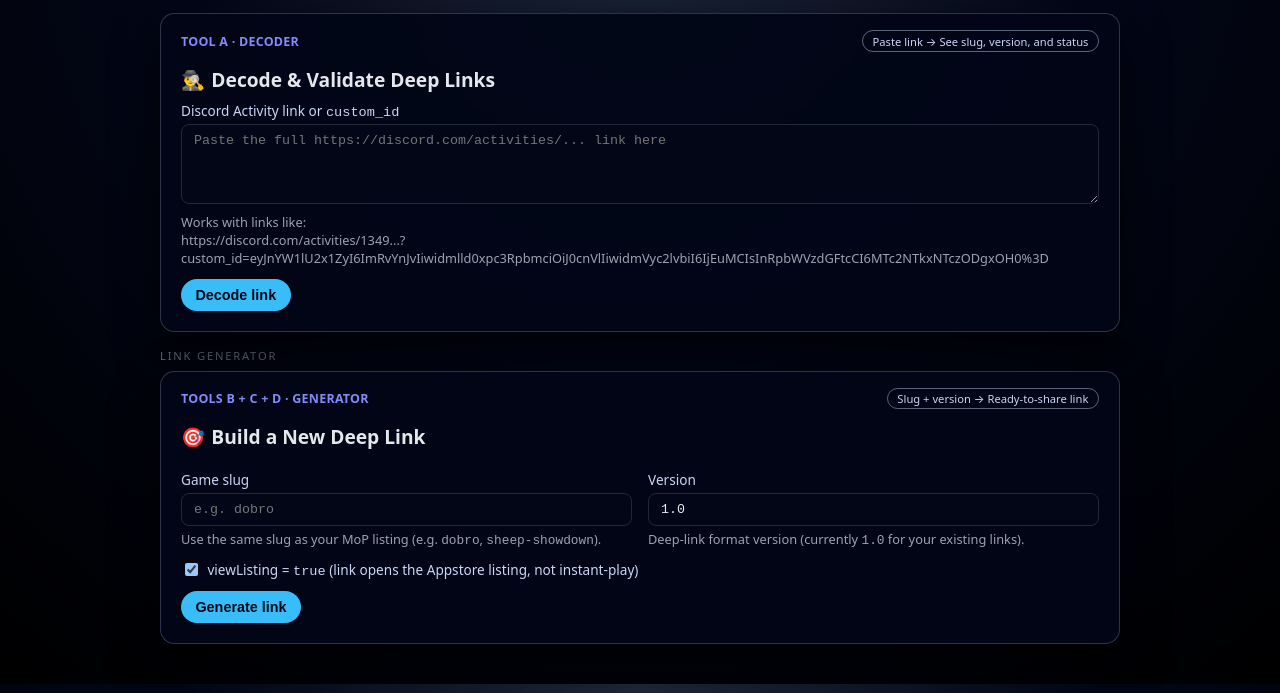
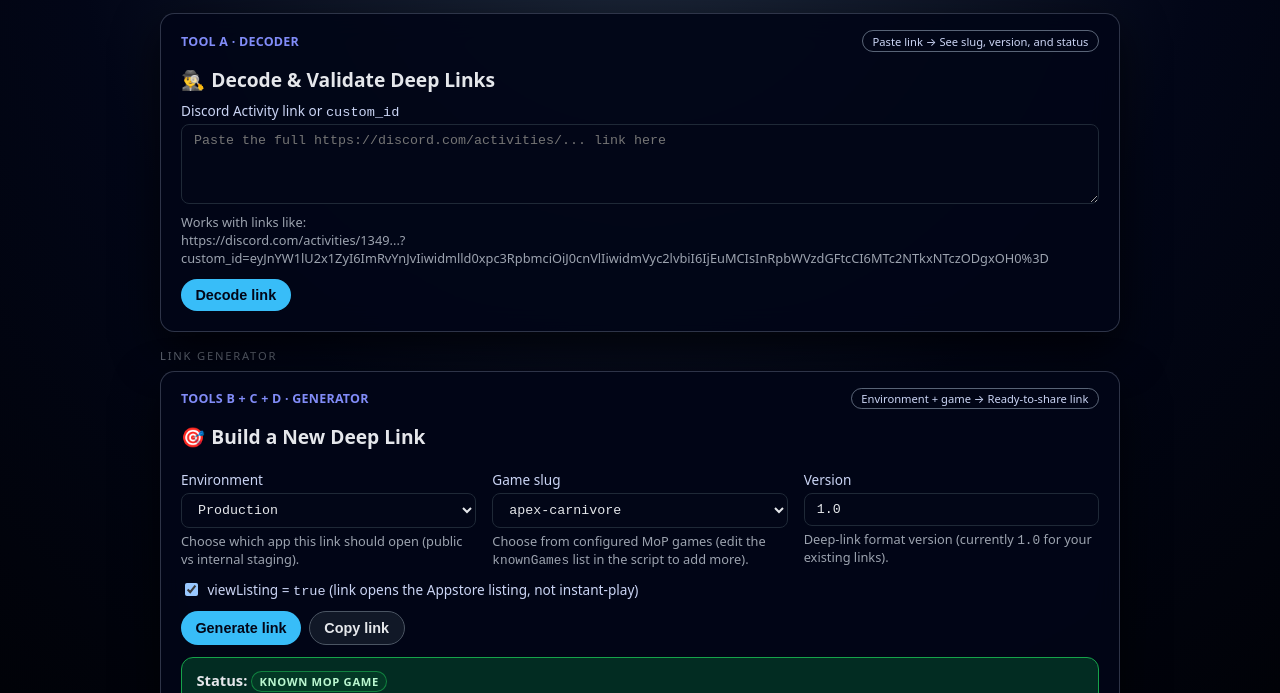
Before and after one commit to Keo-Jimal/mop-link-checker, a plain HTML site: page index.html in a window 1280 px wide. Both pictures are taken after a click on the button "Generate link". Shown: the part 107-800 px from the top of the page. Drawn offline with Linux system fonts and the light colour scheme.

Commit message:
dropdown game menu

```diff
--- a/index.html
+++ b/index.html
@@ -263,14 +263,24 @@
           <div class="card-title">Tools B + C + D · Generator</div>
           <h2><span class="emoji">🎯</span> Build a New Deep Link</h2>
         </div>
-        <div class="badge-pill">Slug + version → Ready-to-share link</div>
+        <div class="badge-pill">Environment + game → Ready-to-share link</div>
       </div>
 
       <div class="row">
         <div class="col">
-          <label for="genSlug">Game slug</label>
-          <input id="genSlug" type="text" placeholder="e.g. dobro" />
-          <div class="hint">Use the same slug as your MoP listing (e.g. <code>dobro</code>, <code>sheep-showdown</code>).</div>
+          <label for="envSelect">Environment</label>
+          <select id="envSelect">
+            <option value="prod">Production</option>
+            <option value="staging">Staging</option>
+          </select>
+          <div class="hint">Choose which app this link should open (public vs internal staging).</div>
+        </div>
+        <div class="col">
+          <label for="genSlugSelect">Game slug</label>
+          <select id="genSlugSelect"></select>
+          <div class="hint">
+            Choose from configured MoP games (edit the <code>knownGames</code> list in the script to add more).
+          </div>
         </div>
         <div class="col">
           <label for="genVersion">Version</label>
@@ -298,18 +308,83 @@
 
   <script>
     // 👉 CONFIG: update this list with your real MoP game slugs
-    // Example: ["dobro", "sheep-showdown", "masters-of-maple-syrup"]
     const knownGames = [
-      "dobro"
+      "apex-carnivore",
+      "azure",
+      "backgammon",
+      "bebop",
+      "bombastic",
+      "cavern-shuffle-maze-of-the-minotaur",
+      "dobro",
+      "dominos",
+      "downstream",
+      "fable-fury",
+      "fatal-feast",
+      "gingham",
+      "go",
+      "grendel-the-game-of-chaos-and-mayhem",
+      "masters-of-maple-syrup",
+      "monster-trick",
+      "moytura",
+      "my-little-scythe",
+      "nonaga",
+      "overgrown",
+      "propuh",
+      "reforest",
+      "sky-bloom",
+      "sky-bloom-clusters",
+      "solitaire",
+      "stamp-swap",
+      "super-team",
+      "timber-town",
+      "tortilla-takedown",
+      "trailblazers"
     ];
 
-    // 👉 CONFIG: your Discord Activity ID for Merchants of Play
-    // This should match the numeric ID in your existing deep links.
-    const ACTIVITY_ID = "1349059817079046165";
+    // 👉 CONFIG: your Discord Activity IDs for Merchants of Play
+    // Fill these in with your real IDs.
+    const PROD_ACTIVITY_ID = "1349059817079046165"; // current public app ID
+    const STAGING_ACTIVITY_ID = "1317219866318606336"; // ask devs for this
 
     let lastDecodedData = null;
     let lastDecodedSummaryText = "";
     let lastGeneratedLink = "";
+
+    function getActivityIdForEnv() {
+      const select = document.getElementById("envSelect");
+      if (!select) return PROD_ACTIVITY_ID;
+      return select.value === "staging" ? STAGING_ACTIVITY_ID : PROD_ACTIVITY_ID;
+    }
+
+    function populateSlugDropdown() {
+      const select = document.getElementById("genSlugSelect");
+      if (!select) return;
+
+      select.innerHTML = "";
+
+      if (!knownGames || knownGames.length === 0) {
+        const opt = document.createElement("option");
+        opt.value = "";
+        opt.textContent = "No known games configured";
+        opt.disabled = true;
+        opt.selected = true;
+        select.appendChild(opt);
+        return;
+      }
+
+      const sorted = [...knownGames].sort((a, b) =>
+        a.localeCompare(b, undefined, { sensitivity: "base" })
+      );
+
+      sorted.forEach((slug) => {
+        const opt = document.createElement("option");
+        opt.value = slug;
+        opt.textContent = slug;
+        select.appendChild(opt);
+      });
+    }
+
+    document.addEventListener("DOMContentLoaded", populateSlugDropdown);
 
     function safeDecodeCustomId(raw) {
       try {
@@ -379,7 +454,6 @@
         let lines = [];
         let plainLines = [];
 
-        // Status line
         if (!slug) {
           lines.push("<strong>Status:</strong> <span class=\"tag tag-error\">Missing game slug</span>");
           plainLines.push("Status: Missing game slug");
@@ -444,7 +518,6 @@
           await navigator.clipboard.writeText(text);
           alert("Copied to clipboard.");
         } else {
-          // Fallback
           const temp = document.createElement("textarea");
           temp.value = text;
           document.body.appendChild(temp);
@@ -472,7 +545,7 @@
     }
 
     function generateLink() {
-      const slugInput = document.getElementById("genSlug");
+      const slugSelect = document.getElementById("genSlugSelect");
       const versionInput = document.getElementById("genVersion");
       const viewListingCheckbox = document.getElementById("genViewListing");
       const summaryEl = document.getElementById("genSummary");
@@ -484,12 +557,12 @@
       copyLinkBtn.style.display = "none";
       lastGeneratedLink = "";
 
-      const gameSlug = slugInput.value.trim();
+      const gameSlug = (slugSelect && slugSelect.value ? slugSelect.value : "").trim();
       const version = versionInput.value.trim() || "1.0";
       const viewListing = viewListingCheckbox.checked ? "true" : "false";
 
       if (!gameSlug) {
-        summaryEl.textContent = "Please enter a game slug.";
+        summaryEl.textContent = "Please choose a game slug from the dropdown.";
         summaryEl.className = "summary error";
         summaryEl.style.display = "block";
         return;
@@ -506,7 +579,11 @@
       const base64 = btoa(json);
       const encoded = encodeURIComponent(base64);
 
-      const link = `https://discord.com/activities/${ACTIVITY_ID}?custom_id=${encoded}`;
+      const activityId = typeof getActivityIdForEnv === "function"
+        ? getActivityIdForEnv()
+        : PROD_ACTIVITY_ID;
+
+      const link = `https://discord.com/activities/${activityId}?custom_id=${encoded}`;
       lastGeneratedLink = link;
 
       const isKnown = knownGames.map(s => s.toLowerCase()).includes(gameSlug.toLowerCase());
@@ -517,4 +594,27 @@
       } else {
         lines.push("<strong>Status:</strong> <span class=\"tag tag-warn\">Slug not in knownGames list</span>");
       }
-      lines.push("")
+      lines.push("");
+      lines.push("<strong>Game slug:</strong> " + gameSlug);
+      lines.push("<strong>Version:</strong> " + version);
+      lines.push("<strong>viewListing:</strong> " + viewListing);
+      lines.push("");
+      lines.push("<span class=\"small\">Share this link with publishers or teammates to jump straight to this listing in Discord.</span>");
+
+      summaryEl.innerHTML = lines.join("<br>");
+      summaryEl.className = isKnown ? "summary" : "summary warn";
+      summaryEl.style.display = "block";
+
+      outputEl.textContent = link;
+      outputEl.style.display = "block";
+      copyLinkBtn.style.display = "inline-flex";
+    }
+
+    function copyGeneratedLink() {
+      if (lastGeneratedLink) {
+        copyToClipboard(lastGeneratedLink);
+      }
+    }
+  </script>
+</body>
+</html>
```
